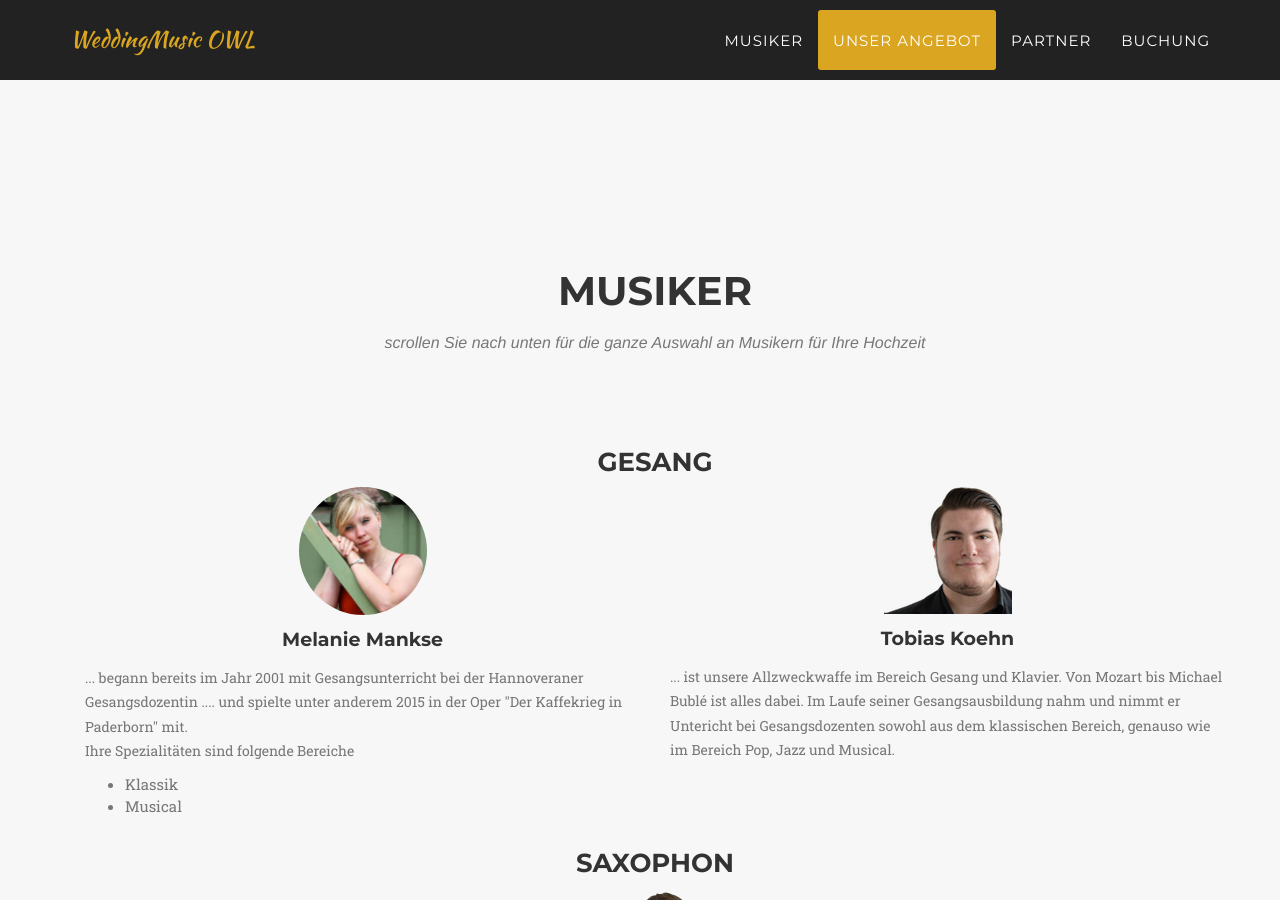
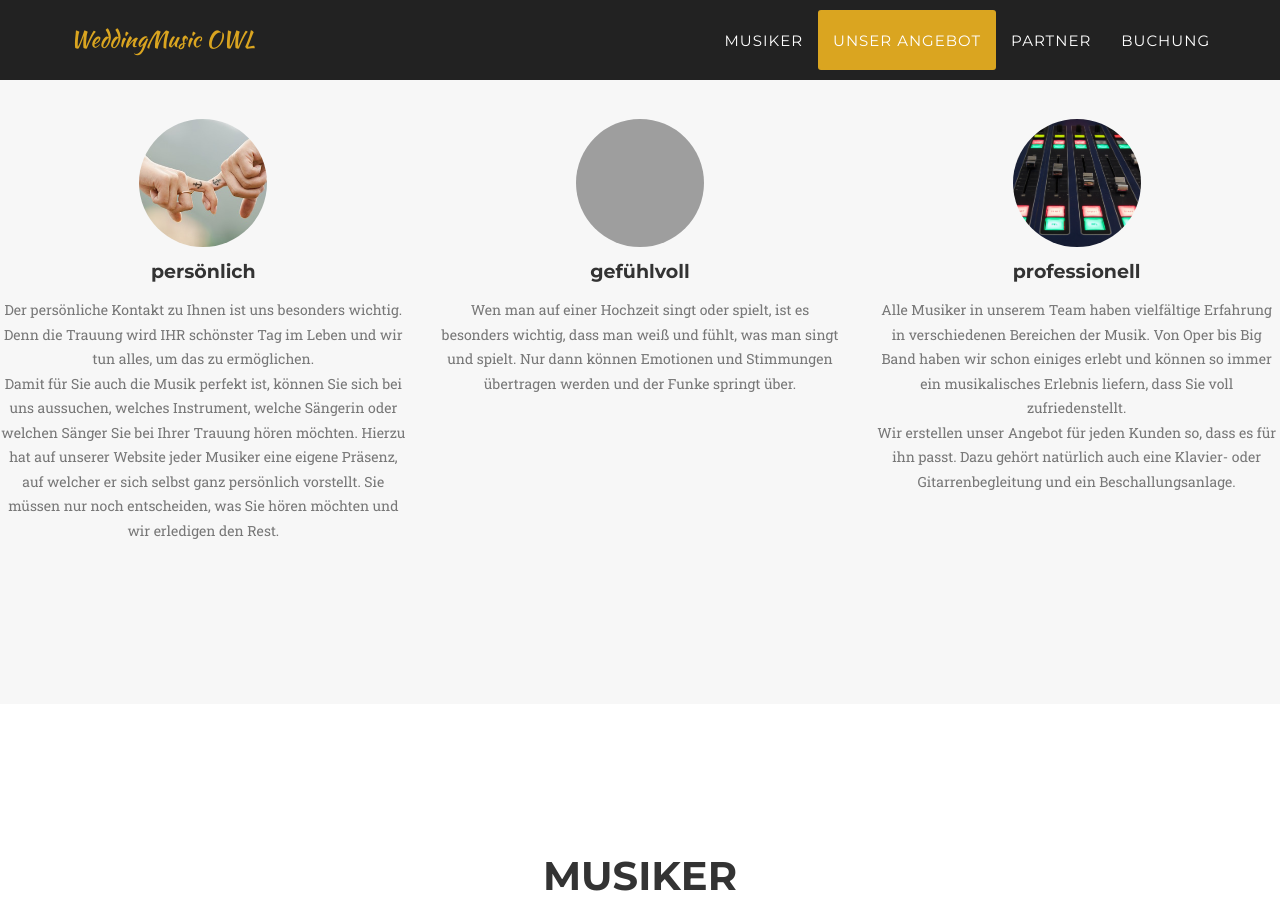
Before and after one commit to ToKoehn/Weddingmusic, a Jekyll site: the page built from index.html, in a window 1280 px wide and 900 px high, scrolled down 1824 px. Built offline with Jekyll 4.4.1, drawn with Linux system fonts in a browser that asks for light colours; some web fonts are replaced; grey boxes are pictures that could not be loaded.

Commit message:
über uns

```diff
--- a/_includes/kuenstler.html
+++ b/_includes/kuenstler.html
@@ -30,8 +30,8 @@
 
                     <div class="col-md-6">
                     <div class="text-center">
-                        <img src="img/musiker/tokoe2.png" alt="Tobias Koehn" class="img-list">
-                        <h4 class="service-heading">Tobias Koehn</h4>
+                        <a href="koehn" target="_blank"><img src="img/musiker/tokoe2.png" alt="Tobias Koehn" class="img-list">
+                            <h4 class="service-heading">Tobias Koehn</h4> </a>
                     </div>
                     <p class="text-muted">... ist unsere Allzweckwaffe im Bereich Gesang und Klavier. Von Mozart bis Michael Bublé ist alles dabei. Im Laufe seiner Gesangsausbildung nahm und nimmt er Untericht bei Gesangsdozenten sowohl aus dem klassischen Bereich, genauso wie im Bereich Pop, Jazz und Musical.  <br>
 
--- a/_includes/media.html
+++ b/_includes/media.html
@@ -1,4 +1,4 @@
-<!-- Services Section -->
+<!-- ueber uns -->
     <section id="media" class="bg-light-gray">
         <div class="container">
             <div class="row">
@@ -8,6 +8,35 @@
                 </div>
             </div>
 
+
+
+                </div>
+            </div>
+            <div class="row text-center">
+                <div class="col-md-4">
+                    <img src="img/ueberuns/persoenlich.jpg" alt="haende" class="img-round"></a>
+                    <h4 class="service-heading">persönlich</h4>
+                    <p class="text-muted">Der persönliche Kontakt zu Ihnen ist uns besonders wichtig. Denn die Trauung wird IHR schönster Tag im Leben und wir tun alles, um das zu ermöglichen. <br> Damit für Sie auch die Musik perfekt ist, können Sie sich bei uns aussuchen, welches Instrument, welche Sängerin oder welchen Sänger Sie bei Ihrer Trauung hören möchten. Hierzu hat auf unserer Website jeder Musiker eine eigene Präsenz, auf welcher er sich selbst ganz persönlich vorstellt. Sie müssen nur noch entscheiden, was Sie hören möchten und wir erledigen den Rest. </p>
+                </div>
+
+
+                <div class="col-md-4">
+                    <img src="img/ueberuns/gefuehlvoll1.png" alt="groove juice" class="img-round"></a>
+                    <h4 class="service-heading">gefühlvoll</h4>
+                    <p class="text-muted"> Wen man auf einer Hochzeit singt oder spielt, ist es besonders wichtig, dass man weiß und fühlt, was man singt und spielt. Nur dann können Emotionen und Stimmungen übertragen werden und der Funke springt über.
+                    <p class="text-muted">
+</p>
+                </div>
+                <div class="col-md-4">
+                    <img src="img/ueberuns/mixer.jpg" alt="mixer" class="img-round"></a>
+                    <h4 class="service-heading">professionell</h4>
+                    <p class="text-muted"> Alle Musiker in unserem Team haben vielfältige Erfahrung in verschiedenen Bereichen der Musik. Von Oper bis Big Band haben wir schon einiges erlebt und können so immer ein musikalisches Erlebnis liefern, dass Sie voll zufriedenstellt.<br>
+Wir erstellen unser Angebot für jeden Kunden so, dass es für ihn passt. Dazu gehört natürlich auch eine Klavier- oder Gitarrenbegleitung und ein Beschallungsanlage.</p>
+                </div>
+
+            </div>
+        </div>
+    </section>
 
 
 
--- a/impressum.html
+++ b/impressum.html
@@ -31,7 +31,7 @@ Die durch die Seitenbetreiber erstellten Inhalte und Werke auf diesen Seiten unt
 <p><strong> Bildnachweise</strong></p>
 Foto "Klavier" in "Unterricht". Fotograph: grueni88  <a href="http://creativecommons.org/licenses/by/2.0/de/deed.de"> some rights reserved </a> Quelle: www.piqs.de <br>
 Foto "Keys and Finger" in "Unterricht". Fotograph: Oberon81 <a href="http://creativecommons.org/licenses/by/2.0/de/deed.de"> some rights reserved </a> Quelle: www.piqs.de <br>
-Alle anderen Fotos by C. Pipemaker
+Alle anderen Fotos by C. Pipemaker.
 
 
 <h2></h2>
--- /dev/null
+++ b/koehn.html
@@ -0,0 +1,3 @@
+---
+layout: default
+---
```
Also changed, not shown: other parts of impressum.html (+1 -1 lines), img/ueberuns/mixer.jpg (added), img/ueberuns/persoenlich.jpg (added), 7 other files.
